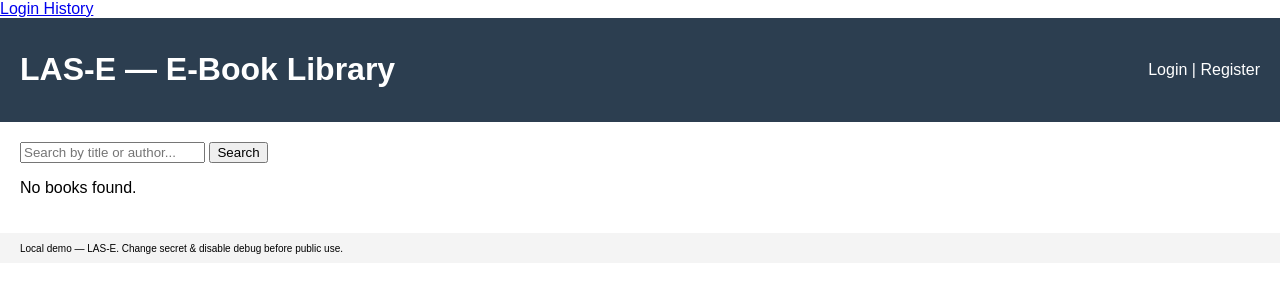
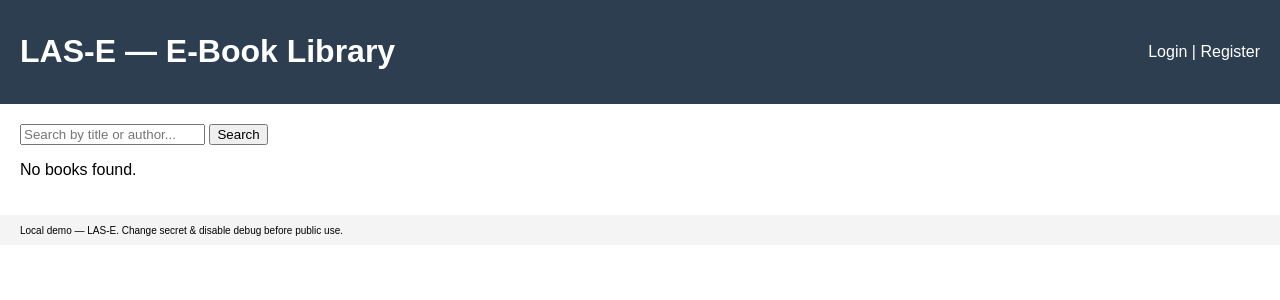
Before and after one commit to Abh-ui925/las-e, a Python web app: template templates/index.html in a window 1280 px wide. Shown: the top 300 px of the page. Run offline with Jinja, Linux system fonts and the light colour scheme; the template is opened without the code that fills it, so the values that code supplies are empty.

Commit message:
Fix duplicate Login History link in layout

```diff
--- a/templates/layout.html
+++ b/templates/layout.html
@@ -3,7 +3,6 @@
 <head>
   <meta charset="utf-8" />
   <title>LAS-E — E-Book Library</title>
-  <a href="{{ url_for('login_history') }}">Login History</a>
 
   <link rel="stylesheet" href="{{ url_for('static', filename='styles.css') }}">
 </head>
@@ -16,7 +15,7 @@
         <a href="{{ url_for('logout') }}">Logout</a>
         {% if current_user.role == 'admin' %}
           | <a href="{{ url_for('upload_book') }}">Admin Upload</a>
-      | <a href="{{ url_for('login_history') }}">Login History</a>
+          | <a href="{{ url_for('login_history') }}">Login History</a>
         {% endif %}
       {% else %}
         <a href="{{ url_for('login') }}">Login</a> |
```
